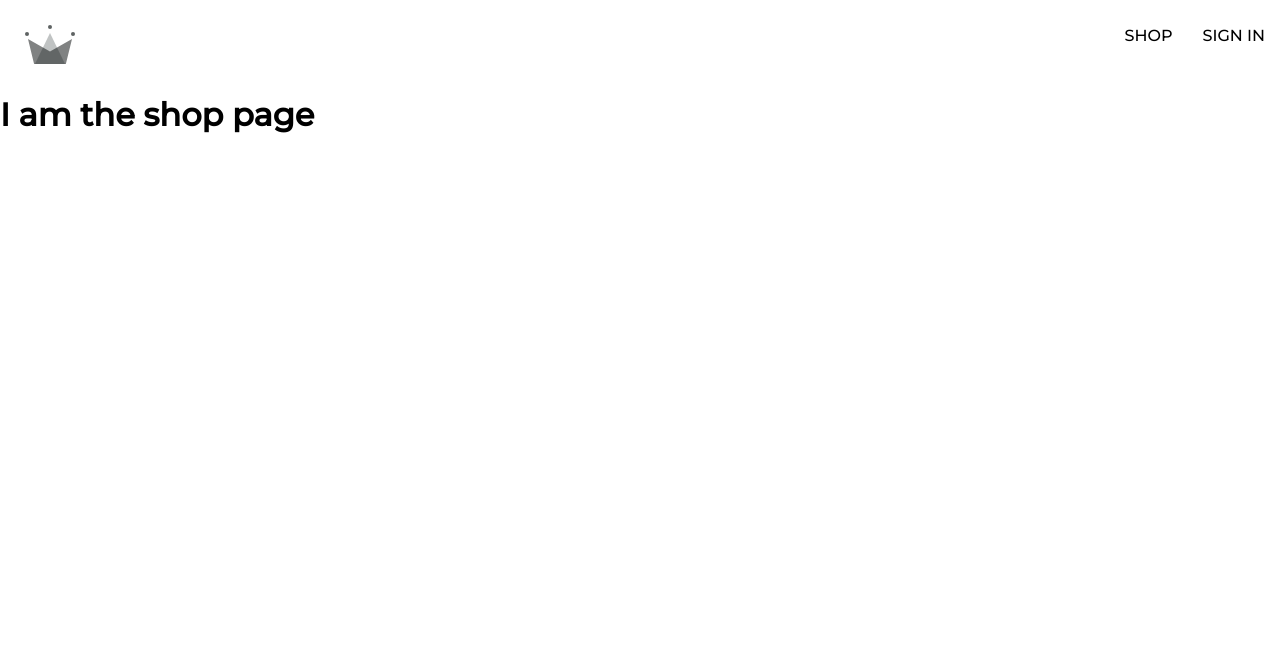
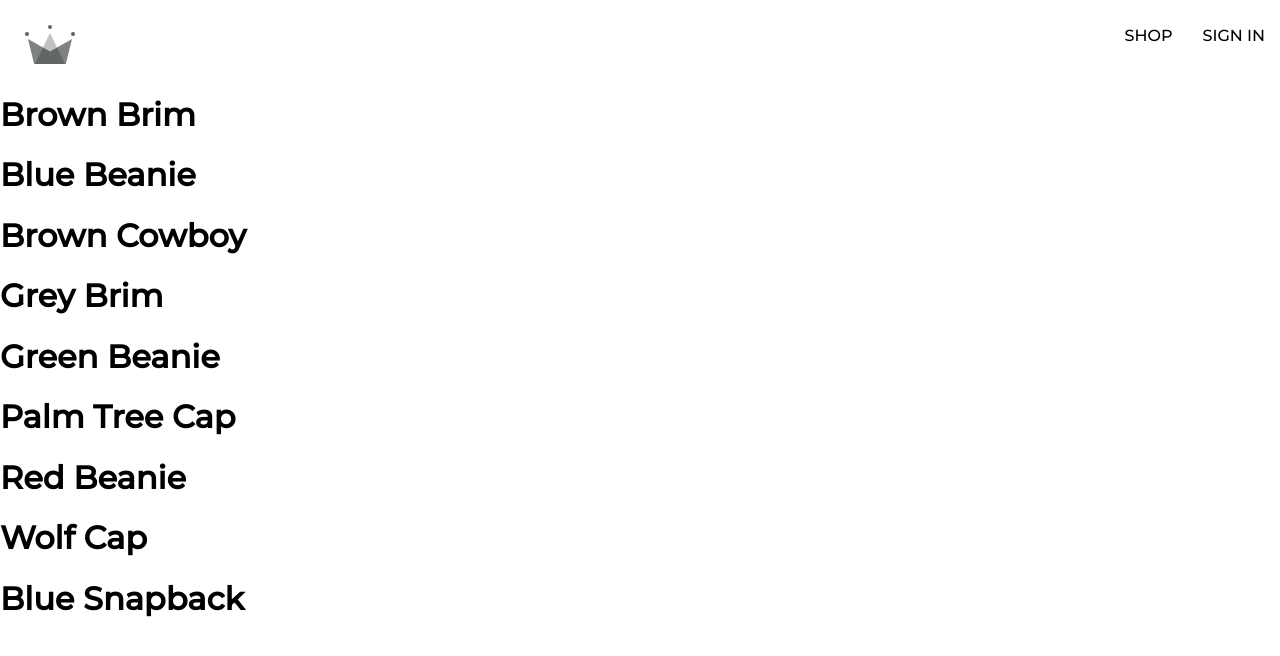
Before and after one commit to k-marchuk/crown-clothing-shop, a React (Create React App) app: page /shop in a window 1280 px wide. Shown: the top 656 px of the page. Built offline with nearby package versions, Linux system fonts and the light colour scheme; no server answers.

Commit message:
Updated UserProvider with onAuthStateChangedListener, added Shop components and ProductsContext

```diff
--- a/src/App.js
+++ b/src/App.js
@@ -2,10 +2,7 @@
 import Home from './routes/home/home.component';
 import Navigation from './routes/navigation/navigation.component';
 import Authentication from './routes/authentication/authentication.component';
-
-const Shop = () => {
-  return <h1> I am the shop page</h1>;
-};
+import Shop from './routes/shop/shop.component';
 
 const App = () => {
   return (
--- a/src/components/sign-in-form/sign-in-form.component.jsx
+++ b/src/components/sign-in-form/sign-in-form.component.jsx
@@ -1,11 +1,11 @@
 import { useState } from 'react';
 import {
-  createUserDocumentFromAuth,
   signInAuthUserWithEmailAndPassword,
   signInWithGooglePopup,
 } from '../../utils/firebase/firebase.utils';
 import FormInput from '../form-input/form-input.component';
 import Button from '../button/button.component';
+
 import './sign-in-form.style.scss';
 
 const defaultFormFields = {
@@ -22,9 +22,9 @@
   };
 
   const signInWithGoogle = async () => {
-    const { user } = await signInWithGooglePopup();
-    await createUserDocumentFromAuth(user);
+    await signInWithGooglePopup();
   };
+
   const handleSubmit = async (event) => {
     event.preventDefault();
 
--- a/src/components/sign-up-form/sign-up-form.component.jsx
+++ b/src/components/sign-up-form/sign-up-form.component.jsx
@@ -37,6 +37,7 @@
       );
 
       await createUserDocumentFromAuth(user, { displayName });
+
       resetFormFields();
     } catch (error) {
       if (error.code === 'auth/email-already-in-use') {
--- /dev/null
+++ b/src/contexts/products.context.jsx
@@ -0,0 +1,18 @@
+import { createContext, useState } from 'react';
+import PRODUCTS from '../shop-data.json';
+
+export const ProductsContext = createContext({
+  products: [],
+});
+
+export const ProductsProvider = ({ children }) => {
+  const [products, setProducts] = useState(PRODUCTS);
+
+  const value = { products };
+
+  return (
+    <ProductsContext.Provider value={value}>
+      {children}
+    </ProductsContext.Provider>
+  );
+};
--- /dev/null
+++ b/src/contexts/user.context.jsx
@@ -0,0 +1,29 @@
+import { createContext, useState, useEffect } from 'react';
+import {
+  createUserDocumentFromAuth,
+  onAuthStateChangedListener,
+} from '../utils/firebase/firebase.utils';
+
+export const UserContext = createContext({
+  currentUser: null,
+  setCurrentUser: () => null,
+});
+
+export const UserProvider = ({ children }) => {
+  const [currentUser, setCurrentUser] = useState(null);
+  const value = { currentUser, setCurrentUser };
+
+  useEffect(() => {
+    const unsubscribe = onAuthStateChangedListener((user) => {
+      if (user) {
+        createUserDocumentFromAuth(user);
+      }
+
+      setCurrentUser(user);
+    });
+
+    return unsubscribe;
+  }, []);
+
+  return <UserContext.Provider value={value}>{children}</UserContext.Provider>;
+};
--- a/src/index.js
+++ b/src/index.js
@@ -1,20 +1,22 @@
 import React from 'react';
 import ReactDOM from 'react-dom/client';
 import { BrowserRouter, Route, Routes } from 'react-router-dom';
+
+import App from './App';
+import { UserProvider } from './contexts/user.context';
+import { ProductsProvider } from './contexts/products.context';
+
 import './index.scss';
-import App from './App';
-import reportWebVitals from './reportWebVitals';
 
 const root = ReactDOM.createRoot(document.getElementById('root'));
 root.render(
   <BrowserRouter>
-    <Routes>
-      <Route path="*" element={<App />} />
-    </Routes>
+    <UserProvider>
+      <ProductsProvider>
+        <Routes>
+          <Route path="*" element={<App />} />
+        </Routes>
+      </ProductsProvider>
+    </UserProvider>
   </BrowserRouter>
 );
-
-// If you want to start measuring performance in your app, pass a function
-// to log results (for example: reportWebVitals(console.log))
-// or send to an analytics endpoint. Learn more: https://bit.ly/CRA-vitals
-reportWebVitals();
--- a/src/routes/navigation/navigation.component.jsx
+++ b/src/routes/navigation/navigation.component.jsx
@@ -1,8 +1,14 @@
 import { Link, Outlet } from 'react-router-dom';
+import { useContext } from 'react';
+import { UserContext } from '../../contexts/user.context';
+import { signOutUser } from '../../utils/firebase/firebase.utils';
 import { ReactComponent as CrwnLogo } from '../../assets/007 crown.svg';
+
 import './navigation.styles.scss';
 
 const Navigation = () => {
+  const { currentUser } = useContext(UserContext);
+
   return (
     <>
       <div className="navigation">
@@ -13,9 +19,15 @@
           <Link className="nav-link" to="/shop">
             SHOP
           </Link>
-          <Link className="nav-link" to="/auth">
-            SIGN IN
-          </Link>
+          {currentUser ? (
+            <span className="nav-link" onClick={signOutUser}>
+              SIGN OUT
+            </span>
+          ) : (
+            <Link className="nav-link" to="/auth">
+              SIGN IN
+            </Link>
+          )}
         </div>
       </div>
       <Outlet />
--- /dev/null
+++ b/src/routes/shop/shop.component.jsx
@@ -0,0 +1,19 @@
+import { useContext } from 'react';
+
+import { ProductsContext } from '../../contexts/products.context';
+
+const Shop = () => {
+  const { products } = useContext(ProductsContext);
+
+  return (
+    <div>
+      {products.map(({ id, name }) => (
+        <div key={id}>
+          <h1>{name}</h1>
+        </div>
+      ))}
+    </div>
+  );
+};
+
+export default Shop;
--- /dev/null
+++ b/src/shop-data.json
@@ -0,0 +1,56 @@
+[
+  {
+    "id": 1,
+    "name": "Brown Brim",
+    "imageUrl": "https://i.ibb.co/ZYW3VTp/brown-brim.png",
+    "price": 25
+  },
+  {
+    "id": 2,
+    "name": "Blue Beanie",
+    "imageUrl": "https://i.ibb.co/ypkgK0X/blue-beanie.png",
+    "price": 18
+  },
+  {
+    "id": 3,
+    "name": "Brown Cowboy",
+    "imageUrl": "https://i.ibb.co/QdJwgmp/brown-cowboy.png",
+    "price": 35
+  },
+  {
+    "id": 4,
+    "name": "Grey Brim",
+    "imageUrl": "https://i.ibb.co/RjBLWxB/grey-brim.png",
+    "price": 25
+  },
+  {
+    "id": 5,
+    "name": "Green Beanie",
+    "imageUrl": "https://i.ibb.co/YTjW3vF/green-beanie.png",
+    "price": 18
+  },
+  {
+    "id": 6,
+    "name": "Palm Tree Cap",
+    "imageUrl": "https://i.ibb.co/rKBDvJX/palm-tree-cap.png",
+    "price": 14
+  },
+  {
+    "id": 7,
+    "name": "Red Beanie",
+    "imageUrl": "https://i.ibb.co/bLB646Z/red-beanie.png",
+    "price": 18
+  },
+  {
+    "id": 8,
+    "name": "Wolf Cap",
+    "imageUrl": "https://i.ibb.co/1f2nWMM/wolf-cap.png",
+    "price": 14
+  },
+  {
+    "id": 9,
+    "name": "Blue Snapback",
+    "imageUrl": "https://i.ibb.co/X2VJP2W/blue-snapback.png",
+    "price": 16
+  }
+]
--- a/src/utils/firebase/firebase.utils.js
+++ b/src/utils/firebase/firebase.utils.js
@@ -5,6 +5,8 @@
   GoogleAuthProvider,
   createUserWithEmailAndPassword,
   signInWithEmailAndPassword,
+  signOut,
+  onAuthStateChanged,
 } from 'firebase/auth';
 import { getFirestore, doc, getDoc, setDoc } from 'firebase/firestore';
 
@@ -18,7 +20,7 @@
   measurementId: 'G-LMHQHNXC4F',
 };
 
-const firebaseApp = initializeApp(firebaseConfig);
+initializeApp(firebaseConfig);
 
 const provider = new GoogleAuthProvider();
 
@@ -57,7 +59,6 @@
     }
   }
 
-  console.log(userDocRef);
   return userDocRef;
 };
 
@@ -72,3 +73,8 @@
 
   return await signInWithEmailAndPassword(auth, email, password);
 };
+
+export const signOutUser = async () => await signOut(auth);
+
+export const onAuthStateChangedListener = (callback) =>
+  onAuthStateChanged(auth, callback);
```
